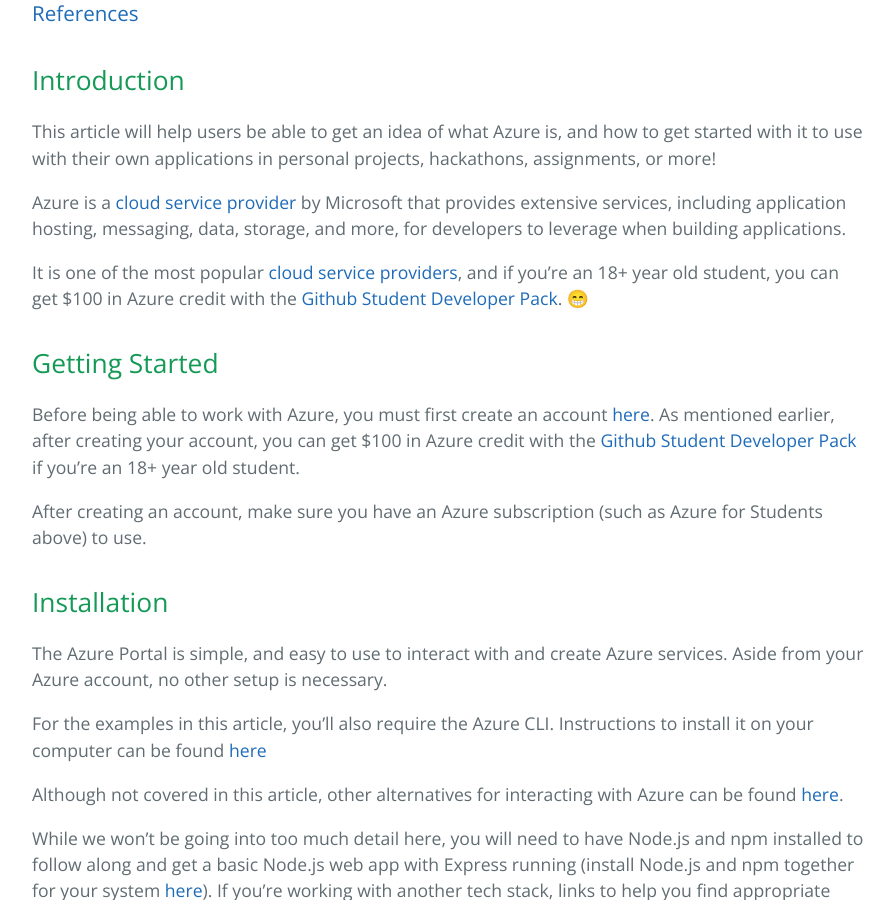
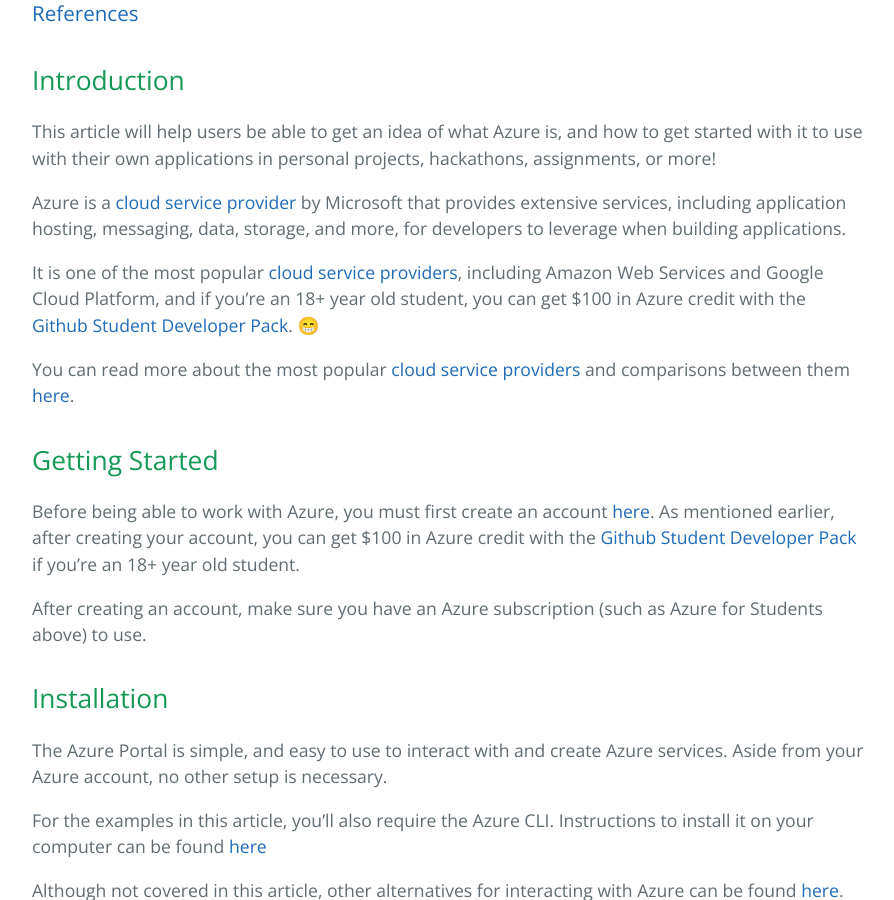
Before and after one commit to learning-software-engineering/learning-software-engineering.github.io, a Jekyll site: the page built from Topics/Development_Process/Azure_webapp_deployment_with_nodejs.md, in a window 1280 px wide and 900 px high, scrolled down 936 px. Shown: the whole window, without its empty margins (192-1086 px from the left). Built offline with Jekyll 4.4.1, drawn with Linux system fonts in a browser that asks for light colours; our own code applies the rules of GitHub Pages for plain Markdown files.

Commit message:
Included information on different cloud service providers.

```diff
--- a/Topics/Development_Process/Azure_webapp_deployment_with_nodejs.md
+++ b/Topics/Development_Process/Azure_webapp_deployment_with_nodejs.md
@@ -16,7 +16,9 @@
 
 Azure is a [cloud service provider](#azure-terminology) by Microsoft that provides extensive services, including application hosting, messaging, data, storage, and more, for developers to leverage when building applications.
 
-It is one of the most popular [cloud service providers](#azure-terminology), and if you're an 18+ year old student, you can get $100 in Azure credit with the [Github Student Developer Pack](https://education.github.com/pack). 😁
+It is one of the most popular [cloud service providers](#azure-terminology), including Amazon Web Services and Google Cloud Platform, and if you're an 18+ year old student, you can get $100 in Azure credit with the [Github Student Developer Pack](https://education.github.com/pack). 😁
+
+You can read more about the most popular [cloud service providers](#azure-terminology) and comparisons between them [here]([cloud service providers](https://www.digitalocean.com/resources/article/comparing-aws-azure-gcp)).
 
 ## Getting Started
 
```
